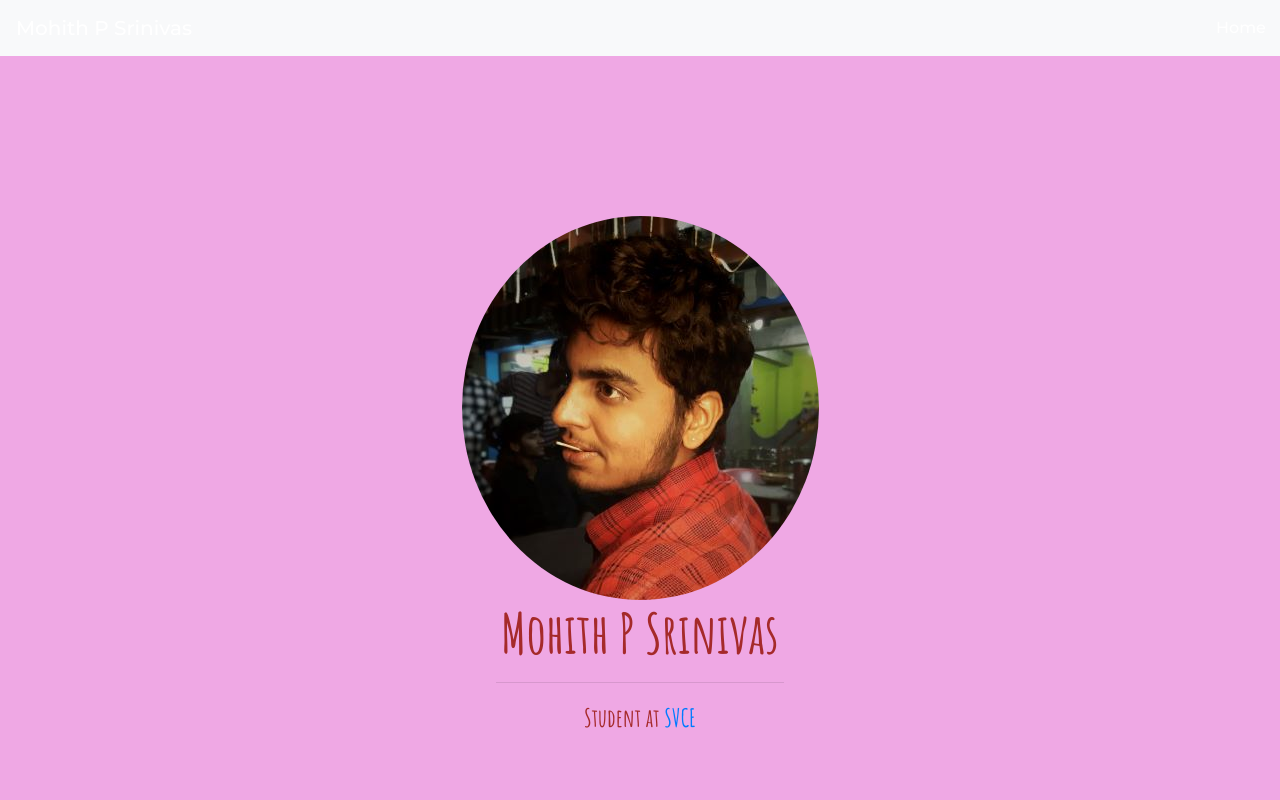
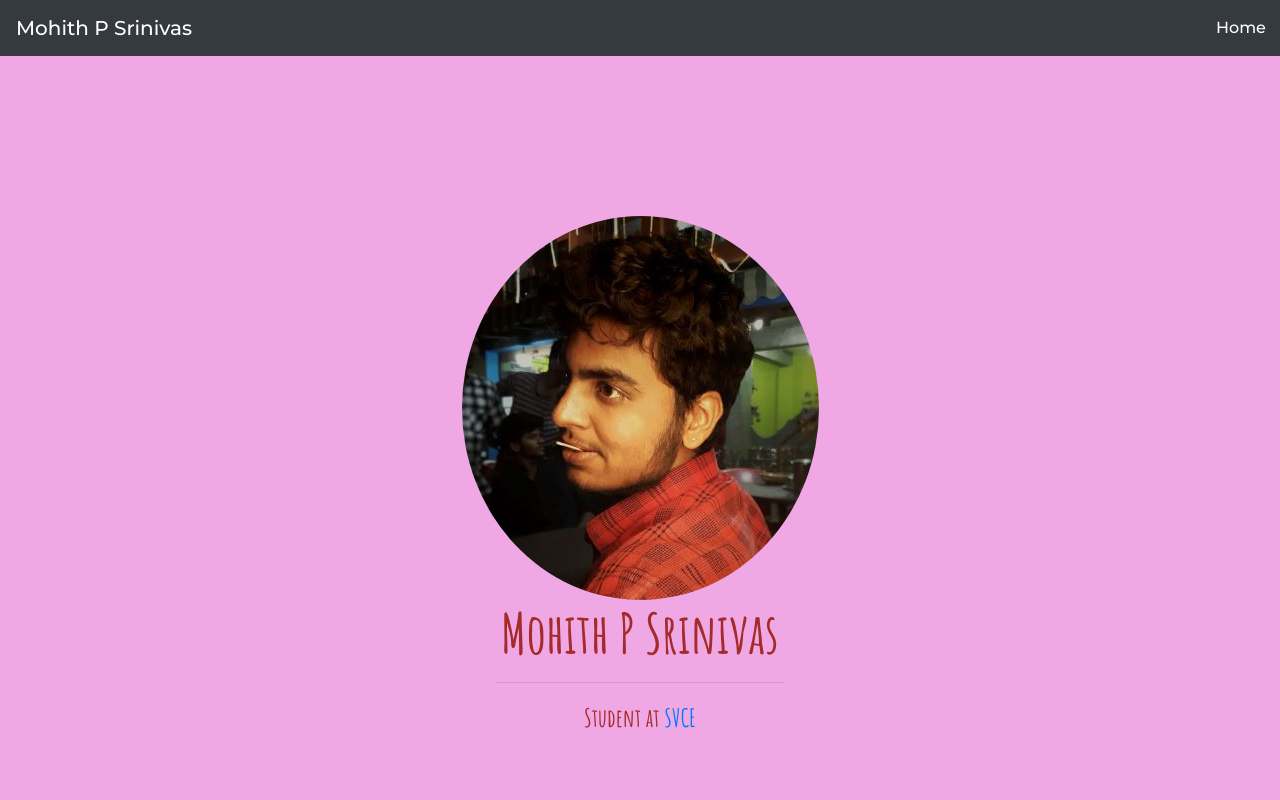
Before and after one commit to mohith113/mohuCV1, a plain HTML site: page index.html in a window 1280 px wide. Shown: the top 800 px of the page. Drawn offline with nearby package versions, Linux system fonts and the light colour scheme.

Commit message:
Update index.html

```diff
--- a/index.html
+++ b/index.html
@@ -19,7 +19,7 @@
 
   <body>
 
-    <nav class="navbar navbar-expand-lg navbar-dark bg-light">
+    <nav class="navbar navbar-expand-lg navbar-dark bg-dark">
   <a class="navbar-brand" href="#">Mohith P Srinivas</a>
   <button class="navbar-toggler" type="button" data-toggle="collapse" data-target="#navbarNav" aria-controls="navbarNav" aria-expanded="false" aria-label="Toggle navigation">
     <span class="navbar-toggler-icon"></span>
```
